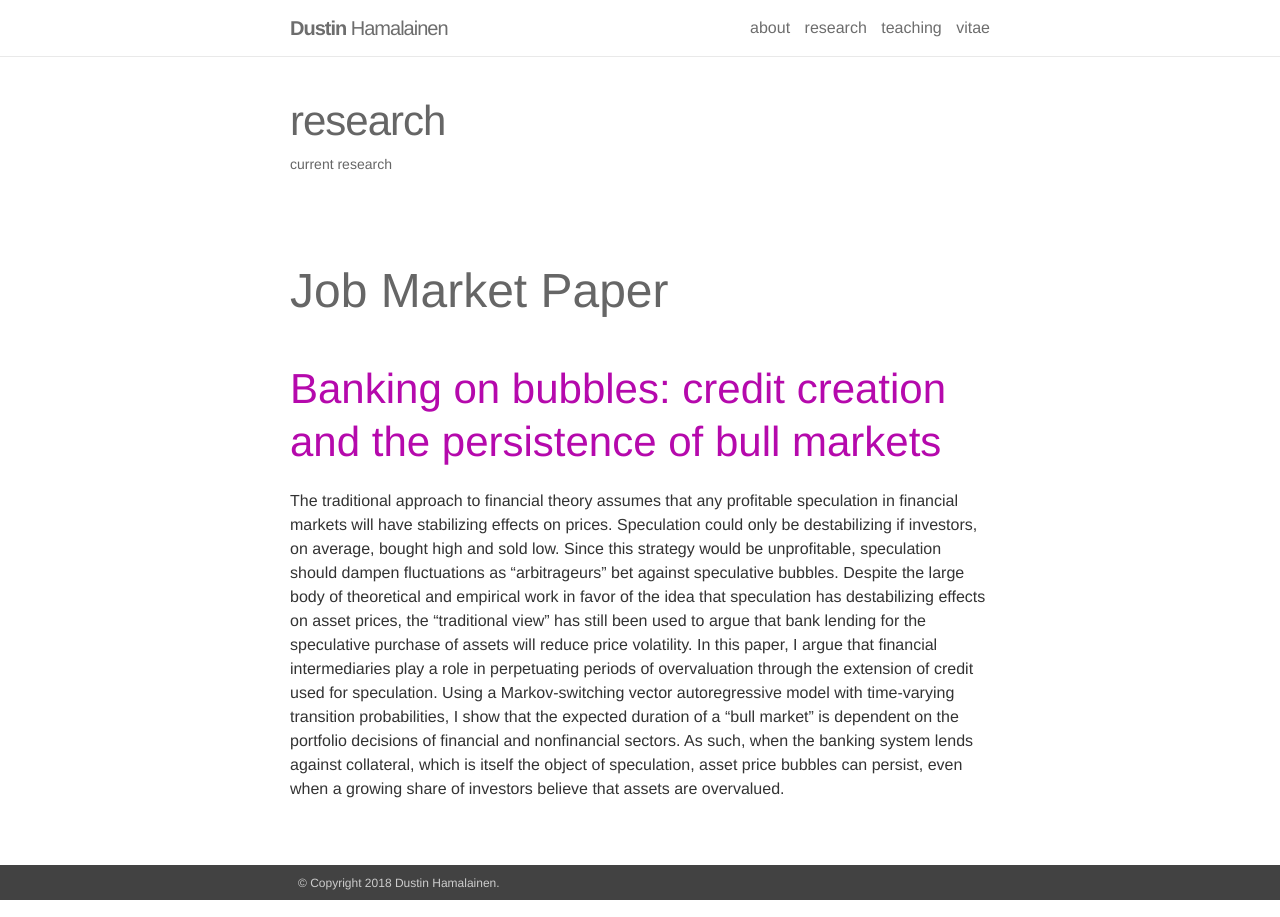
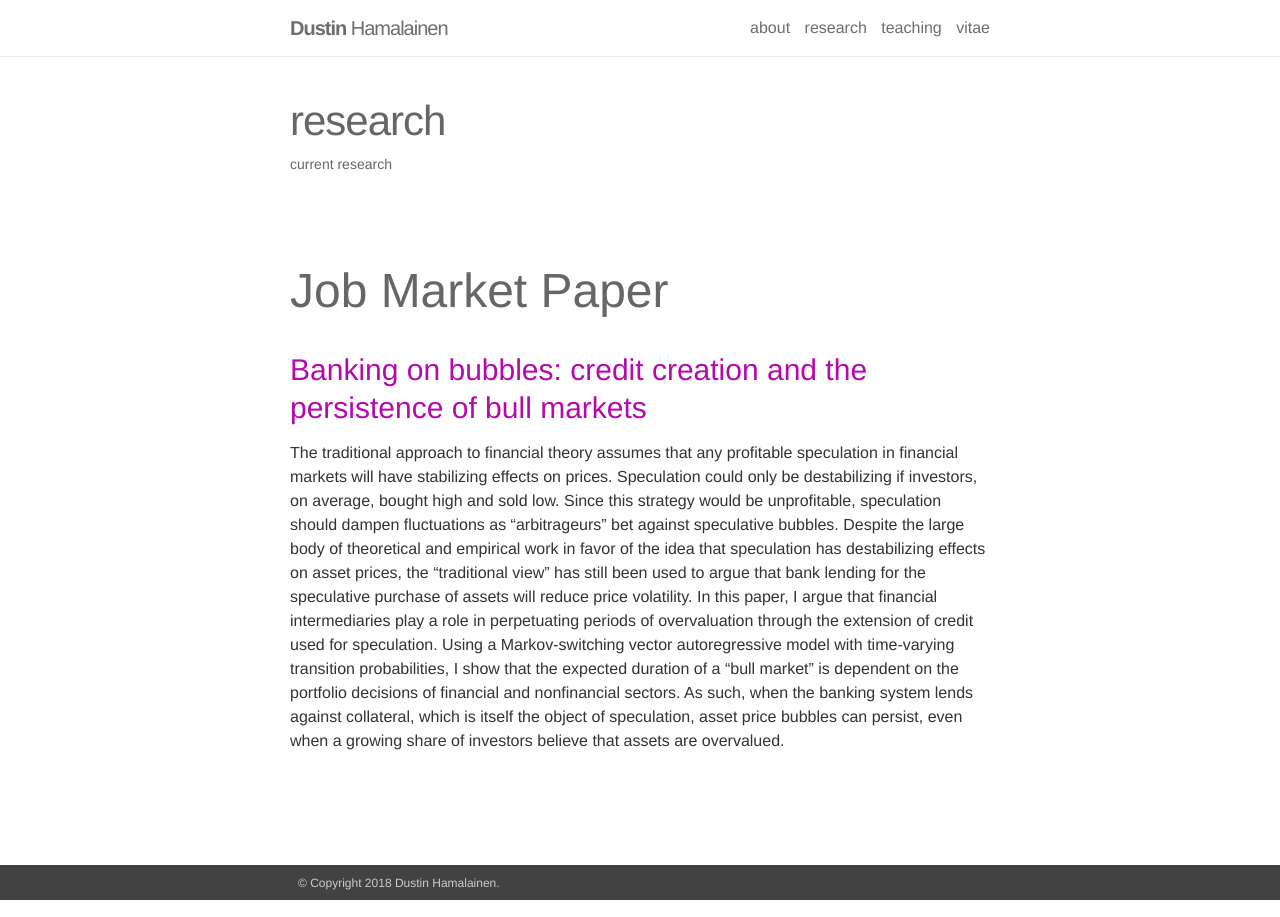
Before and after one commit to dustinhh/dustinhh.github.io, a Jekyll site: the page built from _pages/research.md, in a window 1280 px wide. Built offline with Jekyll 4.4.1, drawn with Linux system fonts in a browser that asks for light colours.

```diff
--- a/_pages/research.md
+++ b/_pages/research.md
@@ -7,6 +7,6 @@ description: current research
 
 # Job Market Paper
 
-## [Banking on bubbles: credit creation and the persistence of bull markets](https://drive.google.com/file/d/1ZteOGfCt_-VXa2qAfsjicXbliVqRMG8v/view?usp=sharing)
+### [Banking on bubbles: credit creation and the persistence of bull markets](https://drive.google.com/file/d/1ZteOGfCt_-VXa2qAfsjicXbliVqRMG8v/view?usp=sharing)
 
 The traditional approach to financial theory assumes that any profitable speculation in financial markets will have stabilizing effects on prices.  Speculation could only be destabilizing if investors, on average, bought high and sold low. Since this strategy would be unprofitable, speculation should dampen fluctuations as “arbitrageurs” bet against speculative bubbles. Despite the large body of theoretical and empirical work in favor of the idea that speculation has destabilizing effects on asset prices, the “traditional view” has still been used to argue that bank lending for the speculative purchase of assets will reduce price volatility. In this paper, I argue that financial intermediaries play a role in perpetuating periods of overvaluation through the extension of credit used for speculation. Using a Markov-switching vector autoregressive model with time-varying transition probabilities, I show that the expected duration of a “bull market” is dependent on the portfolio decisions of financial and nonfinancial sectors. As such, when the banking system lends against collateral, which is itself the object of speculation, asset price bubbles can persist, even when a growing share of investors believe that assets are overvalued.
```
